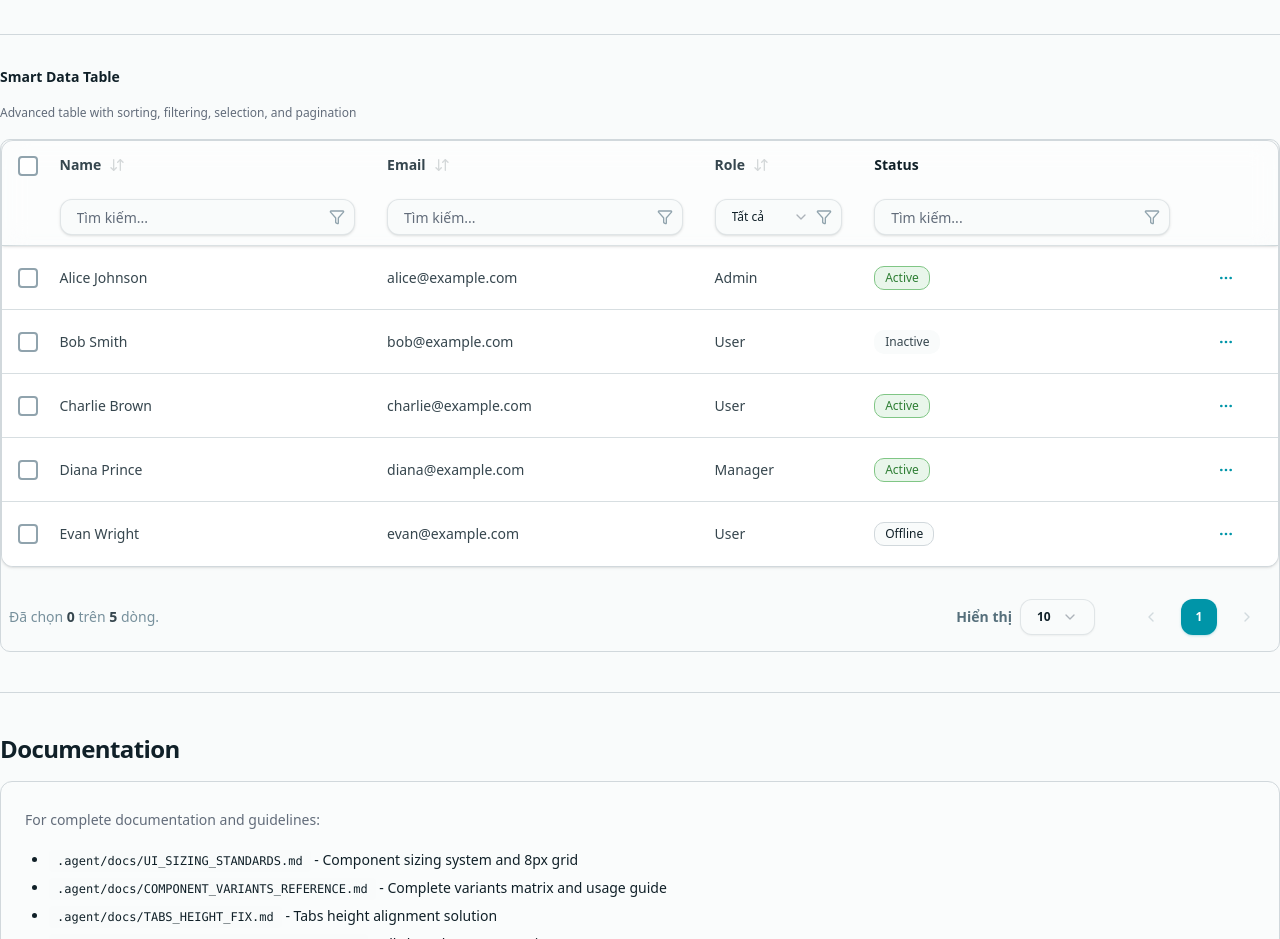
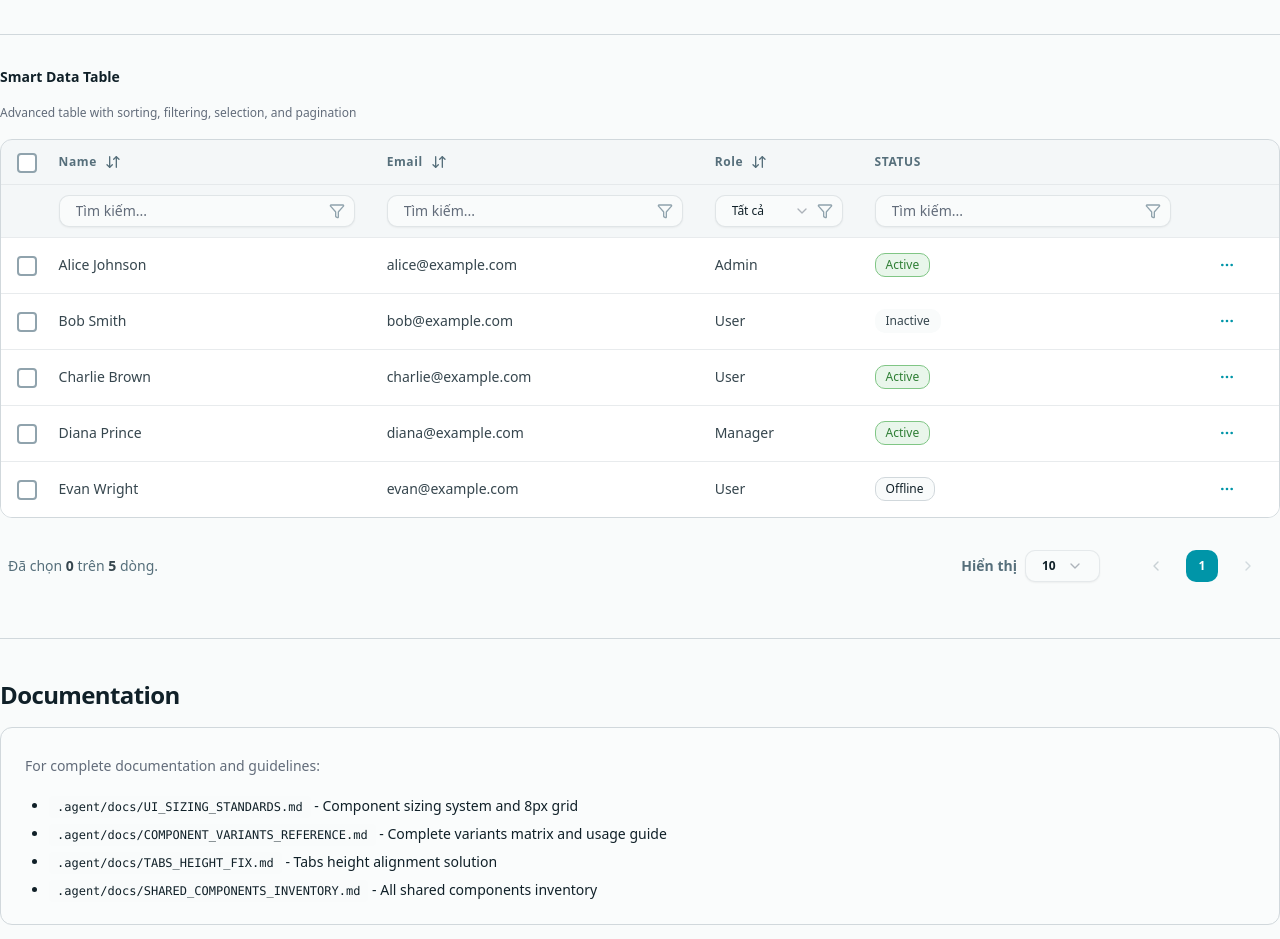
Before and after one commit to ngoctinn/Synapse_KL, a Next.js app in the folder frontend/: page /design-system in a window 1280 px wide. Shown: the part 3400-4339 px from the top of the page. Built offline with nearby package versions, Linux system fonts and the light colour scheme.

Commit message:
feat: introduce a new data table component with filtering, pagination, and column header functionalities.

```diff
--- a/frontend/src/app/design-system/_components/shared-components-showcase.tsx
+++ b/frontend/src/app/design-system/_components/shared-components-showcase.tsx
@@ -235,13 +235,11 @@ export function SharedComponentsShowcase() {
         <div className="space-y-3">
           <Label className="text-sm font-semibold">Smart Data Table</Label>
           <p className="text-xs text-muted-foreground">Advanced table with sorting, filtering, selection, and pagination</p>
-          <div className="border rounded-md">
-            <DataTable
-              columns={tableColumns}
-              data={tableData}
-              onRowClick={(row: typeof tableData[0]) => toast.info(`Clicked row: ${row.name}`)}
-            />
-          </div>
+          <DataTable
+            columns={tableColumns}
+            data={tableData}
+            onRowClick={(row: typeof tableData[0]) => toast.info(`Clicked row: ${row.name}`)}
+          />
         </div>
       </div>
     </section>
--- a/frontend/src/shared/components/data-table/data-table-column-header.tsx
+++ b/frontend/src/shared/components/data-table/data-table-column-header.tsx
@@ -40,19 +40,19 @@ export function DataTableColumnHeader<TData, TValue>({
         variant="ghost"
         size="sm"
         className={cn(
-          "h-8 px-3 gap-2 hover:bg-neutral-5/20 text-sm font-bold transition-colors",
-          isSorted ? "text-primary" : "text-neutral-80"
+          "h-8 px-3 gap-2 text-xs font-semibold",
+          isSorted ? "text-primary" : "text-neutral-60"
         )}
         onClick={() => column.toggleSorting()}
       >
         <span>{title}</span>
         <div className="flex flex-col">
            {isSorted === "asc" ? (
-             <ArrowUp className="h-3.5 w-3.5" />
+             <ArrowUp className="h-3 w-3" />
            ) : isSorted === "desc" ? (
-             <ArrowDown className="h-3.5 w-3.5" />
+             <ArrowDown className="h-3 w-3" />
            ) : (
-             <ArrowDownUp className="h-3.5 w-3.5 opacity-20 group-hover:opacity-100" />
+             <ArrowDownUp className="h-3 w-3" />
            )}
         </div>
       </Button>
--- a/frontend/src/shared/components/data-table/data-table-filter-row.tsx
+++ b/frontend/src/shared/components/data-table/data-table-filter-row.tsx
@@ -39,11 +39,11 @@ export function DataTableFilterRow<TData>({ table }: DataTableFilterRowProps<TDa
 
         // Không hiển thị filter cho cột checkbox/actions hoặc cột không hỗ trợ lọc
         if (header.id === 'select' || header.id === 'actions' || !column.getCanFilter()) {
-             return <TableCell key={`filter-${header.id}`} className="py-2.5 h-14 bg-transparent border-b border-neutral-20/80" />
+             return <TableCell key={`filter-${header.id}`} className="py-2.5 h-12 bg-transparent border-b border-neutral-10/50" />
         }
 
         return (
-          <TableCell key={`filter-${header.id}`} className="py-2.5 h-14 px-4 bg-transparent border-b border-neutral-20/80 align-middle overflow-visible">
+          <TableCell key={`filter-${header.id}`} className="py-2.5 h-12 px-4 bg-transparent border-b border-neutral-10/50 align-middle overflow-visible">
              <div data-slot="filter-container" className="relative flex items-center w-full group">
                 <div className="flex-1">
                    {filterOptions ? (
@@ -51,10 +51,10 @@ export function DataTableFilterRow<TData>({ table }: DataTableFilterRowProps<TDa
                             value={(column.getFilterValue() as string) ?? "all"}
                             onValueChange={(value: string) => column.setFilterValue(value === "all" ? undefined : value)}
                         >
-                            <SelectTrigger className="w-full h-9 text-[11px] sm:text-xs bg-background border-neutral-10/60 rounded-lg shadow-sm focus:ring-1 focus:ring-primary/20 transition-all hover:border-neutral-20 pr-8">
+                            <SelectTrigger className="w-full h-8 text-[11px] sm:text-xs bg-background border-border/60 rounded-md focus:ring-1 focus:ring-primary/20 hover:border-border pr-8">
                                 <SelectValue placeholder="Chọn..." />
                             </SelectTrigger>
-                            <SelectContent className="border-border/40 shadow-lg">
+                            <SelectContent className="border-border/40">
                                 <SelectItem value="all" className="text-xs">Tất cả</SelectItem>
                                 {filterOptions.map((opt) => (
                                     <SelectItem key={opt.value} value={opt.value} className="text-xs font-medium">
@@ -68,7 +68,7 @@ export function DataTableFilterRow<TData>({ table }: DataTableFilterRowProps<TDa
                             placeholder="Tìm kiếm..."
                             value={(column.getFilterValue() as string) ?? ""}
                             onChange={(event: React.ChangeEvent<HTMLInputElement>) => column.setFilterValue(event.target.value)}
-                            className="w-full h-9 text-[11px] sm:text-xs bg-background border-neutral-10/60 rounded-lg shadow-sm focus-visible:ring-1 focus-visible:ring-primary/20 transition-all hover:border-neutral-20 pr-8"
+                            className="w-full h-8 text-[11px] sm:text-xs bg-background border-border/60 rounded-md focus-visible:ring-1 focus-visible:ring-primary/20 hover:border-border pr-8"
                        />
                    )}
                 </div>
--- a/frontend/src/shared/components/data-table/data-table-pagination.tsx
+++ b/frontend/src/shared/components/data-table/data-table-pagination.tsx
@@ -56,7 +56,7 @@ export function DataTablePagination<TData>({
 
   return (
     <div data-slot="pagination" className="flex flex-col sm:flex-row items-center justify-between gap-4 px-2 py-4">
-      <div data-slot="pagination-selected" className="flex-1 text-xs sm:text-sm text-neutral-40 font-medium order-2 sm:order-1">
+      <div data-slot="pagination-selected" className="flex-1 text-xs sm:text-sm text-neutral-60 font-medium order-2 sm:order-1">
         Đã chọn <span className="text-neutral-80 font-bold">{table.getFilteredSelectedRowModel().rows.length}</span> trên{" "}
         <span className="text-neutral-80 font-bold">{table.getFilteredRowModel().rows.length}</span> dòng.
       </div>
@@ -70,10 +70,10 @@ export function DataTablePagination<TData>({
               table.setPageSize(Number(value))
             }}
           >
-            <SelectTrigger className="h-9 w-[75px] bg-background border-neutral-10/60 rounded-lg hover:border-neutral-20 transition-all font-bold text-xs">
+            <SelectTrigger className="h-8 w-[75px] bg-background border-neutral-10/50 rounded-md hover:border-neutral-20 font-bold text-xs">
               <SelectValue placeholder={table.getState().pagination.pageSize} />
             </SelectTrigger>
-            <SelectContent side="top" className="border-border/40 shadow-xl">
+            <SelectContent side="top" className="border-border/40">
               {[5, 10, 20, 30, 40, 50].map((pageSize) => (
                 <SelectItem key={pageSize} value={`${pageSize}`} className="text-xs">
                   {pageSize}
@@ -86,7 +86,7 @@ export function DataTablePagination<TData>({
         <div data-slot="pagination-actions" className="flex items-center gap-1 sm:gap-1.5">
           <Button
             variant="ghost"
-            className="h-9 w-9 p-0 hover:bg-neutral-5 rounded-lg text-neutral-40 disabled:opacity-30 transition-all"
+            className="h-8 w-8 p-0 hover:bg-neutral-5 rounded-md text-neutral-60 disabled:opacity-30"
             onClick={() => table.previousPage()}
             disabled={!table.getCanPreviousPage()}
           >
@@ -104,9 +104,9 @@ export function DataTablePagination<TData>({
                   <Button
                     variant={pageIndex === page ? "default" : "ghost"}
                     className={cn(
-                      "h-9 min-w-[36px] px-1.5 text-xs font-bold rounded-lg transition-all",
+                      "h-8 min-w-[32px] px-1 text-xs font-bold rounded-md",
                       pageIndex === page
-                        ? "bg-primary text-primary-foreground shadow-sm shadow-primary/20 hover:bg-primary/90"
+                        ? "bg-primary text-primary-foreground hover:bg-primary/90"
                         : "text-neutral-60 hover:bg-neutral-5 hover:text-neutral-100"
                     )}
                     onClick={() => table.setPageIndex(page as number)}
@@ -120,7 +120,7 @@ export function DataTablePagination<TData>({
 
           <Button
             variant="ghost"
-            className="h-9 w-9 p-0 hover:bg-neutral-5 rounded-lg text-neutral-40 disabled:opacity-30 transition-all"
+            className="h-8 w-8 p-0 hover:bg-neutral-5 rounded-md text-neutral-40 disabled:opacity-30"
             onClick={() => table.nextPage()}
             disabled={!table.getCanNextPage()}
           >
--- a/frontend/src/shared/components/data-table/data-table.tsx
+++ b/frontend/src/shared/components/data-table/data-table.tsx
@@ -78,22 +78,22 @@ export function DataTable<TData, TValue>({
   })
 
   return (
-    <div data-slot="data-table" className="space-y-4 font-sans w-full max-w-full overflow-hidden">
+    <div data-slot="data-table" className="space-y-4 w-full max-w-full overflow-hidden">
       <div className={cn(
-        "relative w-full overflow-x-auto border-border",
-        variant === "default" && "rounded-xl border bg-background shadow-sm"
+        "relative w-full overflow-x-auto",
+        variant === "default" && "rounded-lg border border-border bg-background"
       )}>
         <Table>
           <TableHeader className={cn(
-            "sticky top-0 z-30 shadow-sm",
-            "bg-card/50 dark:bg-neutral-90/50 backdrop-blur-md",
+            "sticky top-0 z-30",
+            "bg-neutral-5/30 dark:bg-neutral-90/20",
             variant === "flat" ? "border-b-0" : "border-b"
           )}>
             {table.getHeaderGroups().map((headerGroup) => (
-              <TableRow key={headerGroup.id} className="hover:bg-transparent border-none">
+              <TableRow key={headerGroup.id} className="hover:bg-transparent border-b border-neutral-10/50">
                 {headerGroup.headers.map((header) => {
                   return (
-                    <TableHead key={header.id} colSpan={header.colSpan} className="h-12 text-sm font-bold text-foreground bg-transparent px-4">
+                    <TableHead key={header.id} colSpan={header.colSpan} className="h-11 text-xs font-semibold text-neutral-60 bg-transparent px-4 uppercase tracking-wider">
                       {header.isPlaceholder
                         ? null
                         : flexRender(
@@ -106,7 +106,6 @@ export function DataTable<TData, TValue>({
               </TableRow>
             ))}
 
-            {/* Hàng filter tích hợp trực tiếp vào Header */}
             <DataTableFilterRow table={table} />
 
           </TableHeader>
@@ -116,11 +115,11 @@ export function DataTable<TData, TValue>({
                 <TableRow
                   key={row.id}
                   data-state={row.getIsSelected() && "selected"}
-                  className="group cursor-pointer transition-all duration-200 border-b border-neutral-20/50 last:border-0 h-16 hover:bg-neutral-5/20 dark:hover:bg-neutral-90/10 data-[state=selected]:bg-primary/5"
+                  className="group cursor-pointer border-b border-border/50 last:border-0 h-14 hover:bg-neutral-5/50 dark:hover:bg-neutral-90/20 data-[state=selected]:bg-primary/5"
                   onClick={() => onRowClick?.(row.original)}
                 >
                   {row.getVisibleCells().map((cell) => (
-                    <TableCell key={cell.id} className="py-2 px-4 text-xs sm:text-sm text-neutral-80 font-medium group-hover:text-neutral-100 transition-colors">
+                    <TableCell key={cell.id} className="py-2 px-4 text-sm text-neutral-80 font-medium group-hover:text-neutral-100 transition-none">
                       {flexRender(cell.column.columnDef.cell, cell.getContext())}
                     </TableCell>
                   ))}
```
